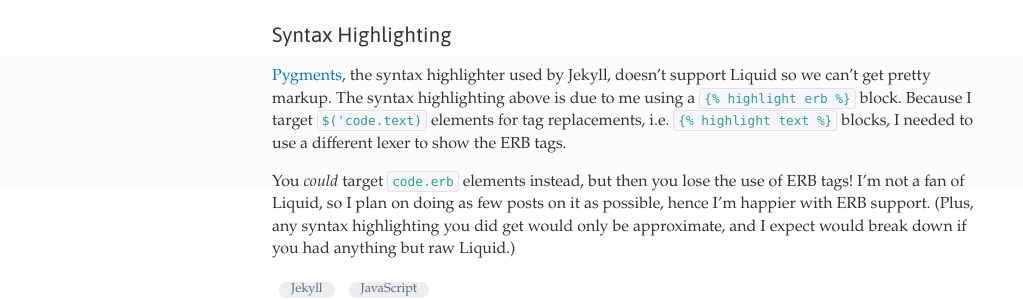
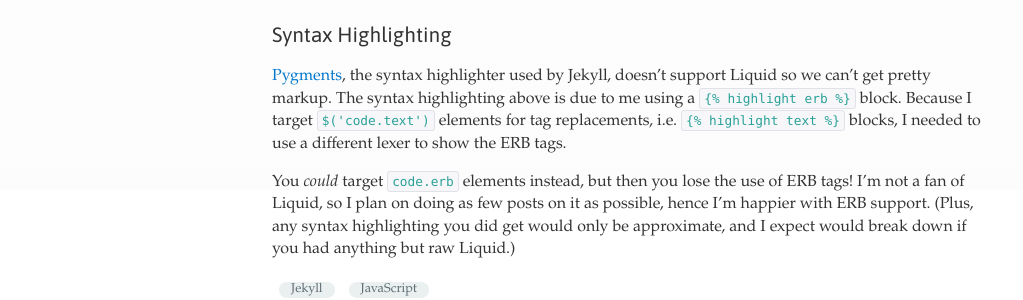
Before and after one commit to alexpearce/home, a Jekyll site: the page built from _posts/tips/2012-04-23-escaping-liquid-tags-in-jekyll.md, in a window 1280 px wide. Shown: the part 710-1010 px from the top of the page, without its empty margins (68-1091 px from the left). Built offline with Jekyll 4.4.1, drawn with Linux system fonts in a browser that asks for light colours; Markdown is read by kramdown in place of the engine named in the settings.

```diff
--- a/_posts/tips/2012-04-23-escaping-liquid-tags-in-jekyll.md
+++ b/_posts/tips/2012-04-23-escaping-liquid-tags-in-jekyll.md
@@ -33,6 +33,6 @@ The replacement is done with JavaScript via `replaceERBTags($el)`, where `$el` i
 Syntax Highlighting
 -------------------
 
-[Pygments](http://pygments.org/), the syntax highlighter used by Jekyll, doesn't support Liquid so we can't get pretty markup. The syntax highlighting above is due to me using a `<% highlight erb %>` block. Because I target `$('code.text)` elements for tag replacements, i.e. `<% highlight text %>` blocks, I needed to use a different lexer to show the ERB tags.
+[Pygments](http://pygments.org/), the syntax highlighter used by Jekyll, doesn't support Liquid so we can't get pretty markup. The syntax highlighting above is due to me using a `<% highlight erb %>` block. Because I target `$('code.text')` elements for tag replacements, i.e. `<% highlight text %>` blocks, I needed to use a different lexer to show the ERB tags.
 
 You *could* target `code.erb` elements instead, but then you lose the use of ERB tags! I'm not a fan of Liquid, so I plan on doing as few posts on it as possible, hence I'm happier with ERB support. (Plus, any syntax highlighting you did get would only be approximate, and I expect would break down if you had anything but raw Liquid.)
```
